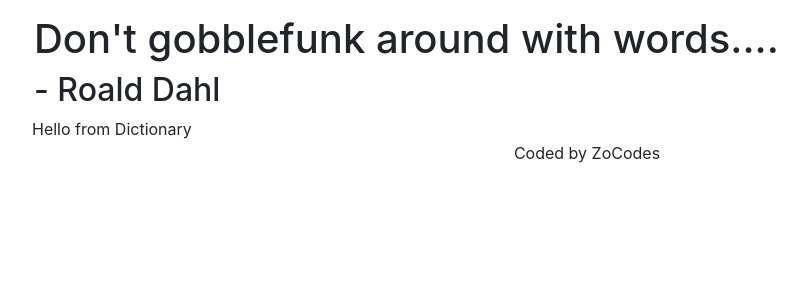
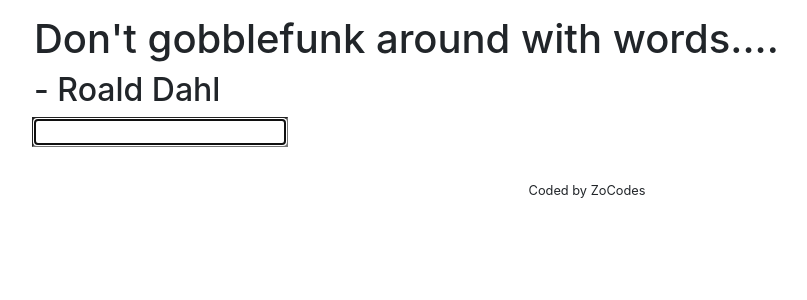
Before and after one commit to ZoCodes/dictionaryapp-react, a React (Create React App) app: page / in a window 1280 px wide. Shown: the top 300 px of the page, without its empty margins (53-860 px from the left). Built offline with nearby package versions, Linux system fonts and the light colour scheme.

Commit message:
created search function

```diff
--- a/src/App.css
+++ b/src/App.css
@@ -2,3 +2,8 @@
   margin-top: 15px;
   margin-left: 2px;
 }
+
+.App .app-footer {
+  text-align: center;
+  margin: 30px 0;
+}
--- a/src/App.js
+++ b/src/App.js
@@ -13,7 +13,9 @@
           <Dictionary />
         </main>
 
-        <footer className="text-center">Coded by ZoCodes</footer>
+        <footer className="app-footer">
+          <small>Coded by ZoCodes</small>
+        </footer>
       </div>
     </div>
   );
--- a/src/Dictionary.js
+++ b/src/Dictionary.js
@@ -1,6 +1,18 @@
-import React from "react";
+import React, { useState } from "react";
 import "./Dictionary.css";
 
 export default function Dictionary() {
-  return <div className="Dictionary">Hello from Dictionary</div>;
+  let [keyphrase, setKeyphrase] = useState("");
+
+  function search(event) {
+    event.preventDefault();
+    alert("Searching");
+  }
+  return (
+    <div className="Dictionary">
+      <form onSubmit={search}>
+        <input type="search" autoFocus={true} />
+      </form>
+    </div>
+  );
 }
```
